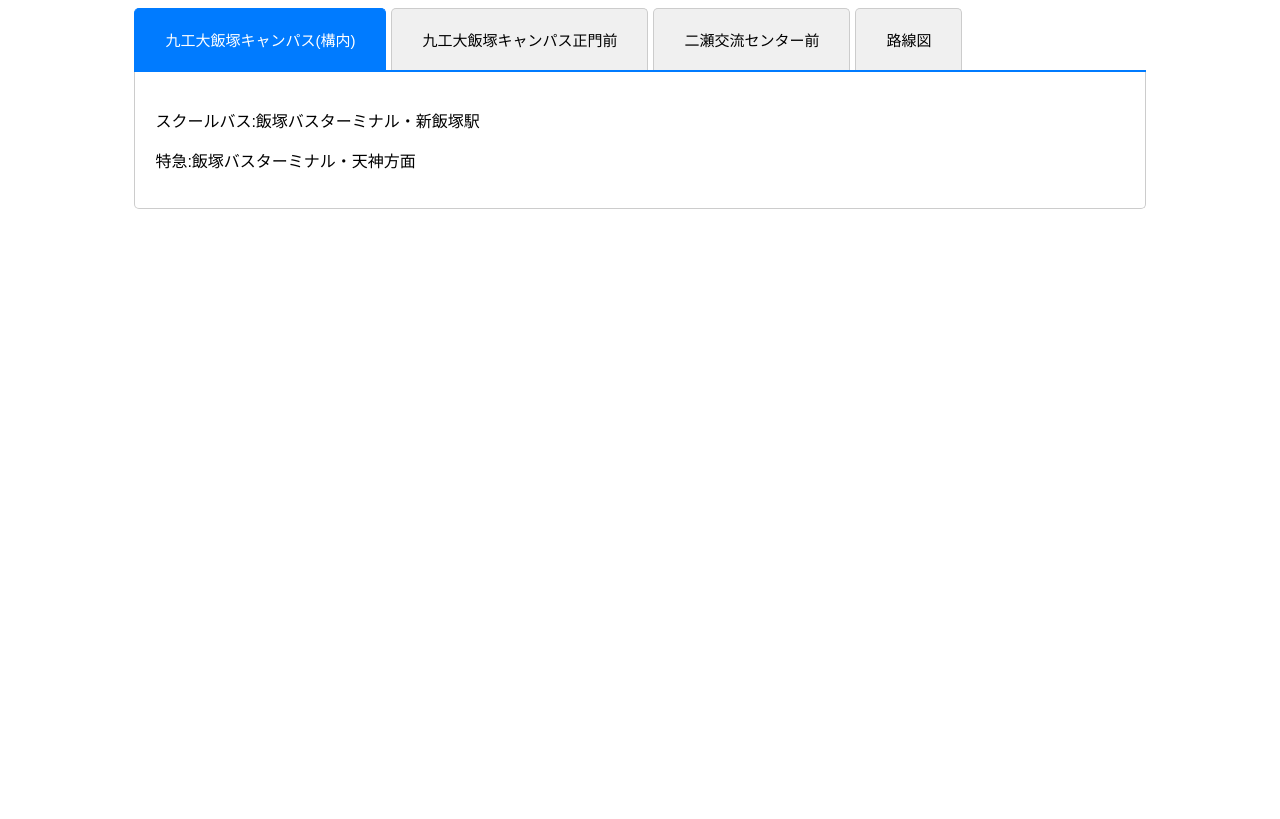
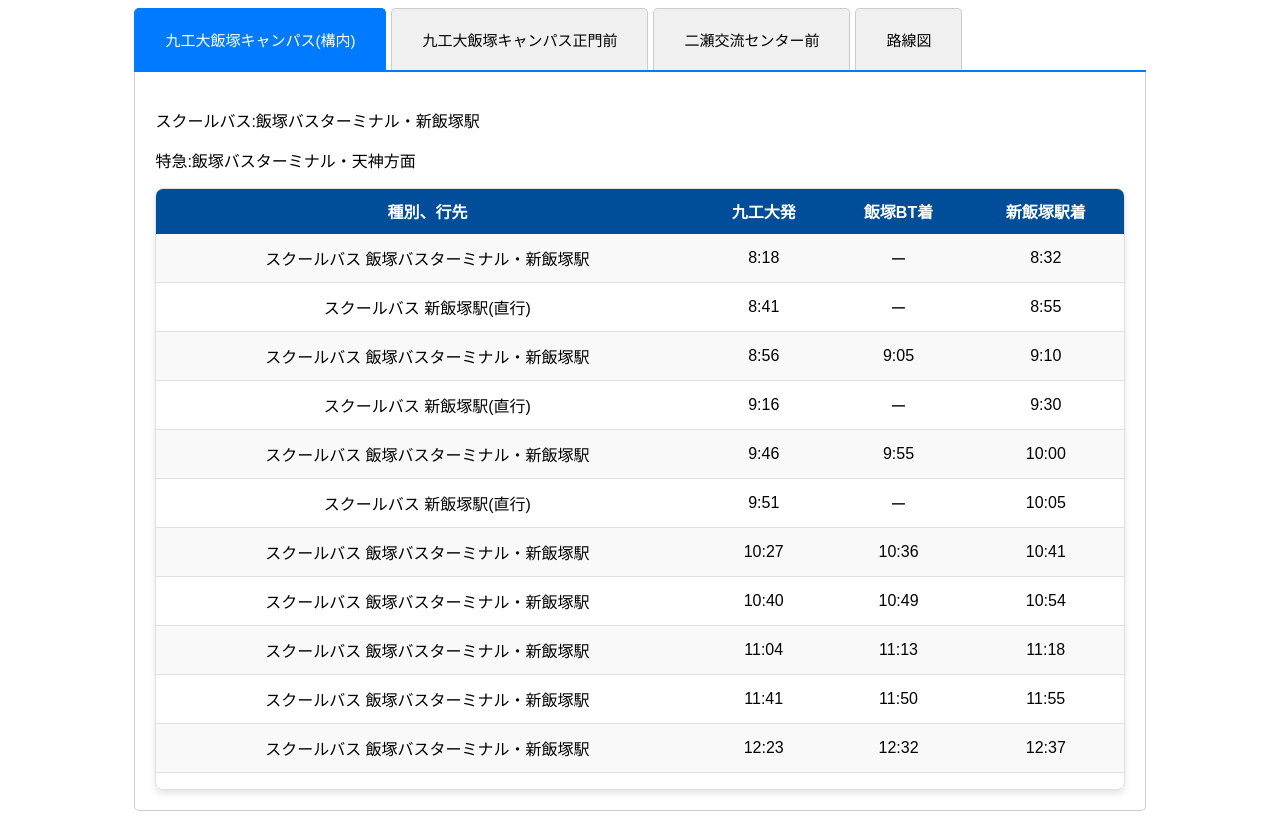
Before and after one commit to 821-1/821-1.github.io, a website: page index.html in a window 1280 px wide. Shown: the part 118-937 px from the top of the page. Before the commit the page ends 800 px from the top, so only its background shows below. Drawn offline with Linux system fonts and the light colour scheme.

Commit message:
九工大(学内)更新

```diff
--- /dev/null
+++ b/gakunai_timetable.js
@@ -0,0 +1,86 @@
+"use strict";
+const timeTable = [
+    { "id": 1, "type": 2, "depart": "8:18", "arriveBT": null, "arriveSta": "8:32" },
+    { "id": 2, "type": 12, "depart": "8:41", "arriveBT": null, "arriveSta": "8:55" },
+    { "id": 3, "type": 1, "depart": "8:56", "arriveBT": "9:05", "arriveSta": "9:10" },
+    { "id": 4, "type": 12, "depart": "9:16", "arriveBT": null, "arriveSta": "9:30" },
+    { "id": 5, "type": 1, "depart": "9:46", "arriveBT": "9:55", "arriveSta": "10:00" },
+    { "id": 6, "type": 12, "depart": "9:51", "arriveBT": null, "arriveSta": "10:05" },
+    { "id": 7, "type": 1, "depart": "10:27", "arriveBT": "10:36", "arriveSta": "10:41" },
+    { "id": 8, "type": 2, "depart": "10:40", "arriveBT": "10:49", "arriveSta": "10:54" },
+    { "id": 9, "type": 1, "depart": "11:04", "arriveBT": "11:13", "arriveSta": "11:18" },
+    { "id": 10, "type": 2, "depart": "11:41", "arriveBT": "11:50", "arriveSta": "11:55" },
+    { "id": 11, "type": 1, "depart": "12:23", "arriveBT": "12:32", "arriveSta": "12:37" },
+    { "id": 12, "type": 51, "depart": "12:37", "arriveBT": "12:46", "arriveSta": null },
+    { "id": 13, "type": 2, "depart": "12:50", "arriveBT": "12:59", "arriveSta": "13:05" },
+    { "id": 14, "type": 1, "depart": "13:21", "arriveBT": "13:30", "arriveSta": "13:35" },
+    { "id": 15, "type": 2, "depart": "14:03", "arriveBT": "14:12", "arriveSta": "14:17" },
+    { "id": 16, "type": 1, "depart": "14:40", "arriveBT": "14:49", "arriveSta": "14:54" },
+    { "id": 17, "type": 2, "depart": "14:55", "arriveBT": "15:04", "arriveSta": "15:09" },
+    { "id": 18, "type": 1, "depart": "15:40", "arriveBT": "15:49", "arriveSta": "15:54" },
+    { "id": 19, "type": 2, "depart": "16:20", "arriveBT": "16:29", "arriveSta": "16:34" },
+    { "id": 20, "type": 1, "depart": "16:30", "arriveBT": "16:40", "arriveSta": "16:46" },
+    { "id": 21, "type": 51, "depart": "16:32", "arriveBT": "16:41", "arriveSta": null },
+    { "id": 22, "type": 2, "depart": "17:10", "arriveBT": "17:20", "arriveSta": "17:26" },
+    { "id": 23, "type": 1, "depart": "17:25", "arriveBT": "17:35", "arriveSta": "17:41" },
+    { "id": 24, "type": 2, "depart": "17:55", "arriveBT": "18:05", "arriveSta": "18:11" },
+    { "id": 25, "type": 1, "depart": "18:15", "arriveBT": "18:25", "arriveSta": "18:31" },
+    { "id": 26, "type": 2, "depart": "18:35", "arriveBT": "18:45", "arriveSta": "18:51" },
+    { "id": 27, "type": 51, "depart": "18:37", "arriveBT": "18:46", "arriveSta": null },
+    { "id": 28, "type": 1, "depart": "18:55", "arriveBT": "19:05", "arriveSta": "19:11" },
+    { "id": 29, "type": 2, "depart": "19:20", "arriveBT": "19:29", "arriveSta": "19:34" },
+    { "id": 30, "type": 51, "depart": "19:37", "arriveBT": "19:46", "arriveSta": null },
+    { "id": 31, "type": 1, "depart": "19:40", "arriveBT": "19:49", "arriveSta": "19:54" },
+    { "id": 32, "type": 1, "depart": "20:11", "arriveBT": "20:20", "arriveSta": "20:25" },
+    { "id": 33, "type": 2, "depart": "20:45", "arriveBT": "20:54", "arriveSta": "20:59" }
+];
+const table = document.createElement('table');
+if (timeTable.length > 0) {
+    // keyof TimeTableRow を使ってキーを取得
+    const keys = ['type', 'depart', 'arriveBT', 'arriveSta'];
+    const headerNames = {
+        'type': '種別、行先',
+        'depart': '九工大発',
+        'arriveBT': '飯塚BT着',
+        'arriveSta': '新飯塚駅着'
+    };
+    // --- ヘッダーの作成 ---
+    const trHeader = document.createElement('tr');
+    for (const key of keys) {
+        const th = document.createElement('th');
+        th.textContent = headerNames[key] || key;
+        trHeader.appendChild(th);
+    }
+    table.appendChild(trHeader);
+    // --- テーブル本体の作成 ---
+    for (let i = 0; i < timeTable.length; i++) {
+        const tr = document.createElement('tr');
+        for (const key of keys) {
+            const td = document.createElement('td');
+            const cellValue = timeTable[i][key];
+            if (key === 'type') {
+                if (cellValue == 51) {
+                    td.textContent = "特急 卸商団地・天神";
+                }
+                else if (cellValue === 11 || cellValue === 12) {
+                    td.textContent = "スクールバス 新飯塚駅(直行)";
+                }
+                else if (cellValue === 1 || cellValue === 2) {
+                    td.textContent = "スクールバス 飯塚バスターミナル・新飯塚駅";
+                }
+                else {
+                    td.textContent = "error";
+                }
+            }
+            else if (cellValue === null) {
+                td.textContent = "ー";
+            }
+            else {
+                td.textContent = String(cellValue);
+            }
+            tr.appendChild(td);
+        }
+        table.appendChild(tr);
+    }
+}
+document.getElementById('gakunai')?.appendChild(table);
--- a/index.css
+++ b/index.css
@@ -51,3 +51,51 @@
 .tab.active {
     display: block;
 }
+
+.table-container {
+  max-height: 400px;  /* テーブルの最大高さ（これを超えるとスクロールする） */
+  overflow-y: auto;   /* 縦スクロールを有効にする */
+  border: 1px solid #ddd;
+}
+#gakunai {
+    border: 1px solid #e0e0e0;
+    height: 600px;
+    overflow-y: auto;          /* ここで縦スクロールを発生させる */
+    border-radius: 8px;        /* 💡角丸はテーブルではなく、この親要素にかける */
+    box-shadow: 0 4px 6px rgba(0,0,0,0.1); /* 💡シャドウも親要素にかける */
+
+    table {
+        width: 100%;
+        border-spacing: 0;
+        border-collapse: separate;
+    }
+
+    th {
+        position: sticky;
+        top: 0;
+        z-index: 1;
+        background-color: #004d99;
+        color: white;
+        padding: 10px;
+        font-weight: bold;
+        border-bottom: 1px solid #004d99;
+    }
+
+    td {
+        padding: 12px;
+        text-align: center;
+        border-bottom: 1px solid #e0e0e0;
+    }
+
+    tr:last-child td {
+        border-bottom: none;
+    }
+
+    tr:nth-child(even) {
+        background-color: #f9f9f9;
+    }
+
+    tr:hover {
+        background-color: #f0f7ff;
+    }
+}
--- a/index.html
+++ b/index.html
@@ -35,6 +35,6 @@
     </div>
     <script src="index.js"></script>
     <script src="time.js"></script>
-    <script type="module" src="./timetable.js"></script>
+    <script src="./gakunai_timetable.js"></script>
   </body>
 </html>
--- a/timetable.js
+++ /dev/null
@@ -1,37 +0,0 @@
-import timeTableData from './dates/weekdays_usual.json';
-// インポートしたJSONデータに型を適用
-const timeTable = timeTableData;
-const table = document.createElement('table');
-// データが空でないか確認してから処理を行うと安全です
-if (timeTable.length > 0) {
-    // 1. ヘッダー行の作成
-    const headerTr = document.createElement('tr');
-    for (const key in timeTable[0]) {
-        const th = document.createElement('th');
-        th.textContent = key;
-        headerTr.appendChild(th);
-    }
-    table.appendChild(headerTr);
-    // 2. データ行の作成
-    for (const row of timeTable) {
-        const tr = document.createElement('tr');
-        // ヘッダーと同じ順序でデータを入れるため、timeTable[0]のキーを基準にループします
-        for (const key in timeTable[0]) {
-            const td = document.createElement('td');
-            // 型安全のため key を keyof TimeTableRow として扱う
-            const value = row[key];
-            // nullの場合は空文字（またはハイフン '-' など）を表示し、それ以外は文字列化して代入
-            td.textContent = value !== null ? String(value) : '';
-            tr.appendChild(td);
-        }
-        table.appendChild(tr);
-    }
-}
-const container = document.getElementById('gakunai');
-// コンテナが存在すれば、その中に作成した table 要素を追加（描画）する
-if (container) {
-    container.appendChild(table);
-}
-else {
-    console.error('テーブルを表示するための要素が見つかりませんでした。');
-}
```
Also changed, not shown: gakunai_timetable.ts (added, +102 -0 lines), timetable.ts (deleted, +0 -53 lines).
